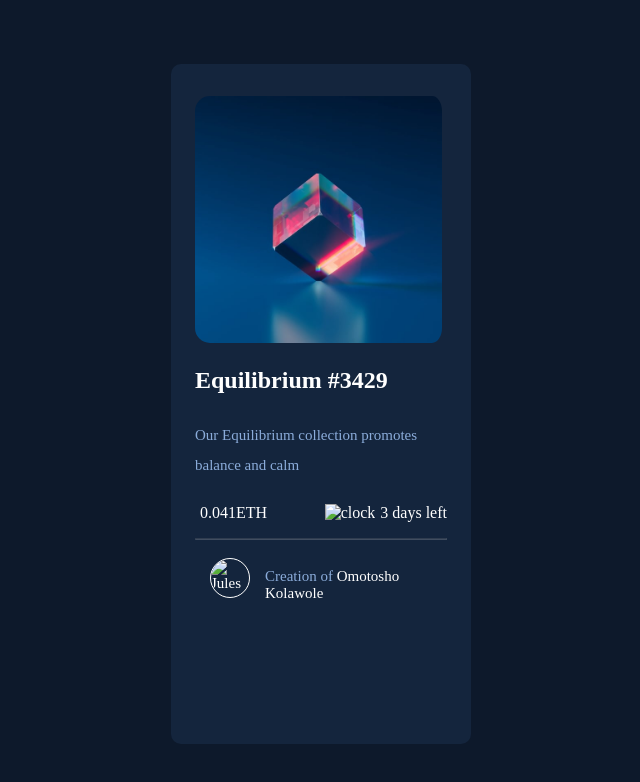
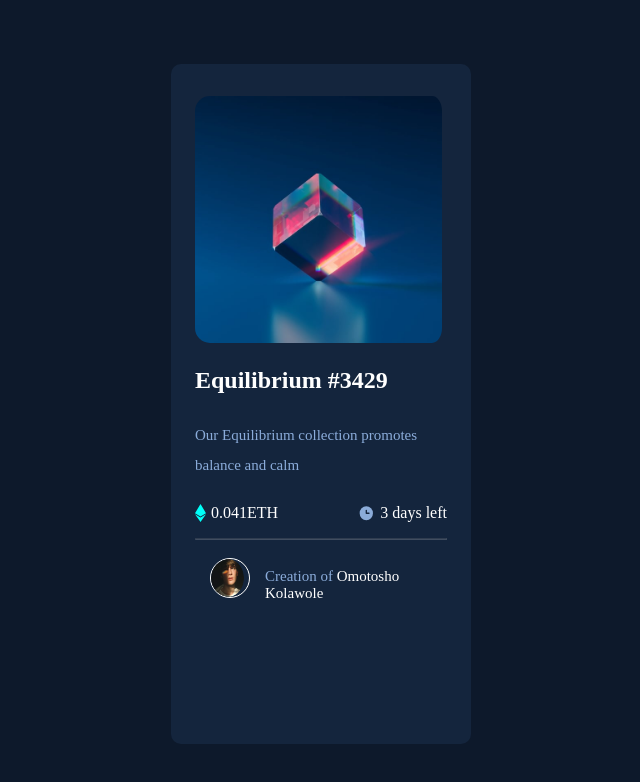
Before and after one commit to Tosho4real/nft-preview-card-component-main, a plain HTML site: page index.html in a window 1280 px wide. Shown: the whole page, without its empty margins (319-959 px from the left). Drawn offline with Linux system fonts and the light colour scheme; the site is published under a folder, as on GitHub Pages, so addresses that start at the root find nothing.

Commit message:
Images path corrected

```diff
--- a/index.html
+++ b/index.html
@@ -32,20 +32,20 @@
         <p>Our Equilibrium collection promotes balance and calm</p>
         <div id="middle">
           <div class="left">
-            <img src="/images/icon-ethereum.svg" alt="" />
+            <img src="images/icon-ethereum.svg" alt="Ethereum logo" />
             0.041ETH
           </div>
           <div class="right">
-            <img src="/images/icon-clock.svg" alt="clock" />
+            <img src="images/icon-clock.svg" alt="clock" />
             3 days left
           </div>
         </div>
       </div>
-      <hr>
+      <hr />
       <footer>
         <div id="bottom">
-        <img id="icon" src="/images/image-avatar.png" alt="Jules wyvern" />
-        <p><span id="blue">Creation of</span> Omotosho Kolawole</p>
+          <img id="icon" src="images/image-avatar.png" alt="Jules wyvern" />
+          <p><span id="blue">Creation of</span> Omotosho Kolawole</p>
         </div>
       </footer>
     </div>
```
